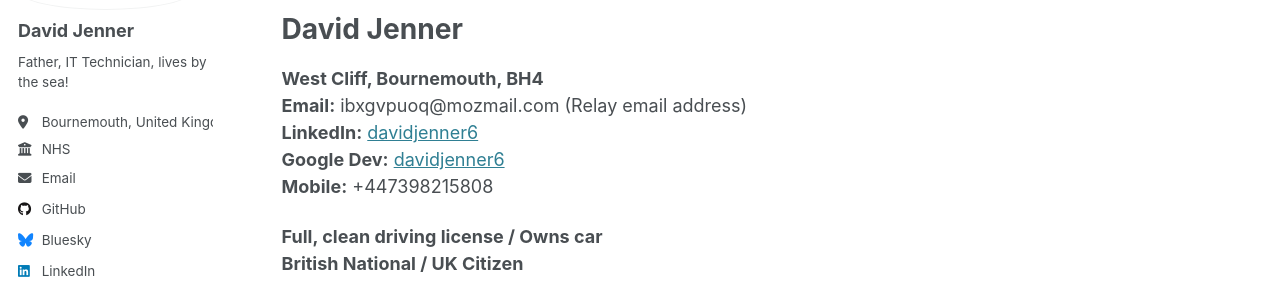
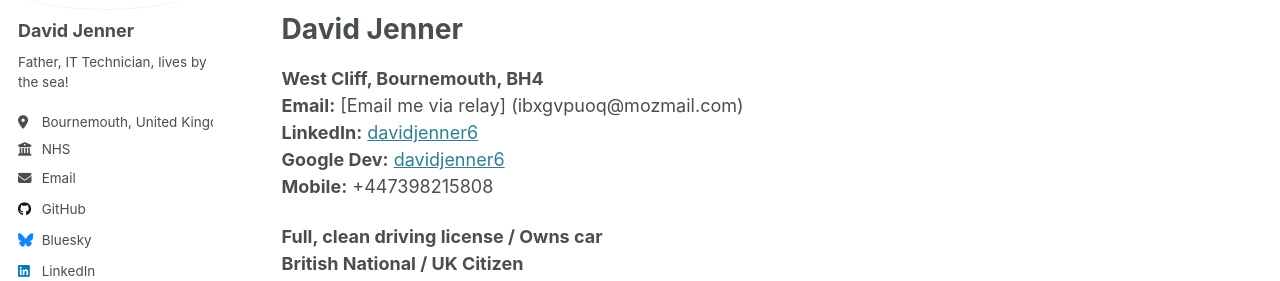
Before and after one commit to davidjenner/davidjenner.github.io, a Jekyll site: the page built from _pages/cv.md, in a window 1280 px wide and 900 px high. Shown: the part 135-416 px from the top of the window. Built offline with Jekyll 4.4.1, drawn with Linux system fonts in a browser that asks for light colours.

Commit message:
Update cv.md

```diff
--- a/_pages/cv.md
+++ b/_pages/cv.md
@@ -12,7 +12,7 @@ redirect_from:
 # David Jenner
 
 **West Cliff, Bournemouth, BH4**
-**Email:** ibxgvpuoq@mozmail.com (Relay email address)<br>
+**Email:** [Email me via relay] (ibxgvpuoq@mozmail.com)<br>
 **LinkedIn:** [davidjenner6](https://www.linkedin.com/in/davidjenner6)
 **Google Dev:** [davidjenner6](https://g.dev/davidjenner6)
 **Mobile:** +447398215808
```
